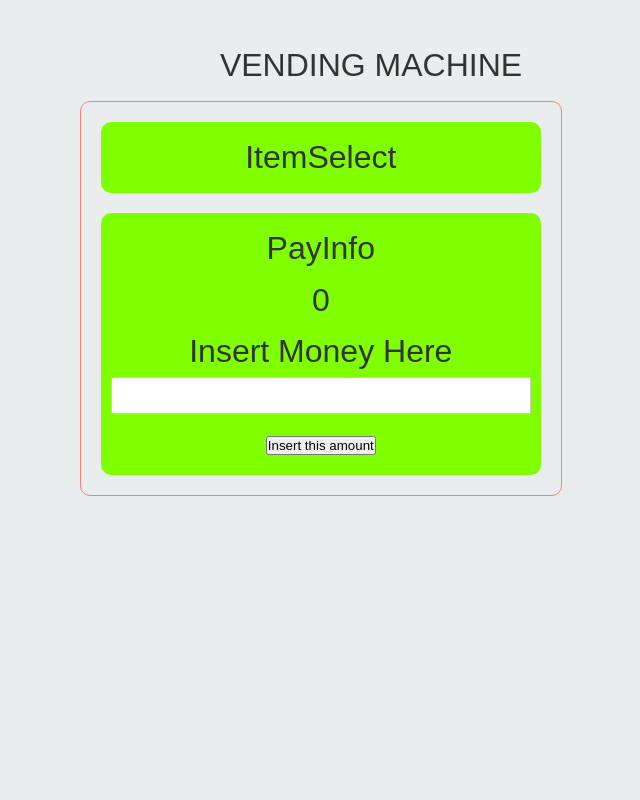
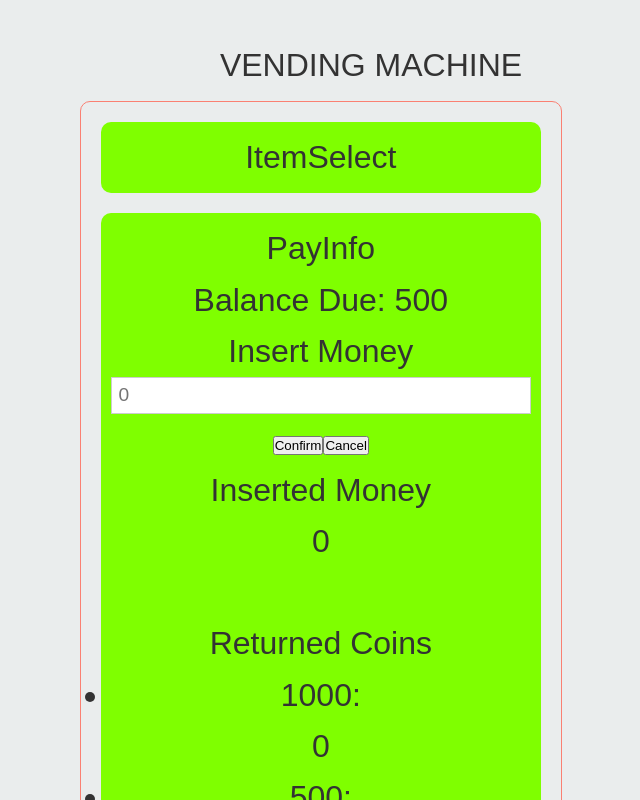
Before and after one commit to adam0tokyo/Quik-Vend, a React (Create React App) app: page / in a window 1280 px wide. Shown: the top 800 px of the page, without its empty margins (269-909 px from the left). Built offline with nearby package versions, Linux system fonts and the light colour scheme.

Commit message:
feat: basic change return functionality

```diff
--- a/src/App.tsx
+++ b/src/App.tsx
@@ -1,5 +1,5 @@
 import React, { useState } from 'react'
-// import logo from './logo.svg'; //TODO Make Logo
+// import logo from './logo.svg'; //TODO: Make Logo
 import styles from './App.module.css';
 import ItemSelect from './components/ItemSelect/ItemSelect';
 import PaymentSection from './components/PaymentSection/PaymentSection';
--- a/src/components/PaymentSection/PaymentSection.tsx
+++ b/src/components/PaymentSection/PaymentSection.tsx
@@ -6,35 +6,106 @@ interface IProps {
     moneyDue: number
 }
 
-interface CoinHolder {
-    [key: string]: number
+interface ReturnChange {
+    1000: number,
+    500: number,
+    100: number,
+    50: number,
+    10: number,
+    5: number,
+    1: number
+}
+
+const initialReturnChange: ReturnChange = {
+    "1000": 0,
+    "500": 0,
+    "100": 0,
+    "50": 0,
+    "10": 0,
+    "5": 0,
+    "1": 0,
 }
 
 const PaymentSection: React.FC<IProps> = ({ setMoneyDue, moneyDue }) => {
 
     const [insertMoney, setInsertMoney] = useState<number>(0);
-    // const [returnMoney, setReturnMoney] = useState<CoinHolder>({})
+    const [returnMoney, setReturnMoney] = useState<ReturnChange>(initialReturnChange)
+
+    // function changeMaker(insertedMoney: number, moneyDue: number) {
+    //     // const denominations = [1000, 500, 100, 50, 10, 5, 1];
+    //     let denomCount: number;
+    //     // const returnChange: CoinHolder = {};
+    //     let remainingChange = insertedMoney - moneyDue;
+    //     setMoneyDue(0);
+
+    //     denominations.forEach((denom) => {
+    //         if (Math.floor(remainingChange / denom) > 0) {
+    //             denomCount = Math.floor(remainingChange / denom);
+    //             returnChange[denom] = denomCount;
+    //             remainingChange = remainingChange % denom;
+    //         }
+    //     })
+    // }
+
+
+    function changeMaker() {
+        let remainingChange = insertMoney - moneyDue;
+
+        setMoneyDue(0);
+        let denomCount = 0;
+        let sortedDenominations = Object.entries(returnMoney).sort((a: number[], b: number[]) => Number(b[0]) - Number(a[0]))
+        // console.log(sortedDenominations);
+        //TODO: fix typing of this
+        let tempGuy: any = initialReturnChange;
+
+
+        sortedDenominations.forEach((denom) => {
+            //TODO: clean up function
+            if (Math.floor(remainingChange / Number(denom[1])) > 0) {
+                denomCount = Math.floor(remainingChange / Number(denom[0]));
+                console.log(denom[0], denom[1]);
+
+                tempGuy[denom[0]] = denomCount
+
+                // returnChange[denom] = denomCount;
+                remainingChange = remainingChange % Number(denom[0]);
+                console.log("remainingChange:", remainingChange);
+            }
+        })
+        console.log(tempGuy);
+        setReturnMoney(tempGuy)
+    }
 
 
     const handleChange = (e: React.ChangeEvent<HTMLInputElement>) => {
         setInsertMoney(Number(e.target.value))
     }
 
-    function changeMaker(insertedMoney: number, moneyDue: number): CoinHolder {
-        const denominations = [500, 100, 50, 10, 5, 1];
-        let denomCount: number;
-        const returnChange: CoinHolder = {};
-        let remainingChange = insertedMoney - moneyDue;
+    const handleCancel = () => {
+        setInsertMoney(0)
+    }
 
-        denominations.forEach((denom) => {
-            if (Math.floor(remainingChange / denom) > 0) {
-                denomCount = Math.floor(remainingChange / denom);
-                returnChange[denom] = denomCount;
-                remainingChange = remainingChange % denom;
-            }
+    const handleConfirm = () => {
+        //TODO: CONDITIONAL FOR NON-NUMBER, send alerts
+        if (insertMoney >= moneyDue) {
+            changeMaker();
+            setInsertMoney(0)
+            console.log(returnMoney);
+        }
+    }
+
+    const renderReturnMoney = (): JSX.Element[] => {
+        return Object.entries(returnMoney).sort((a: number[], b: number[]) => Number(b[0]) - Number(a[0])).map(denom => {
+            return (
+                <li className="List">
+                    <p>{denom[0]}:</p>
+                    <p>{denom[1]}</p>
+                </li >
+            )
         })
-        return returnChange
     }
+
+
 
     //use this to pay
     // const onSubmit = (e) => {
@@ -45,20 +116,29 @@ const PaymentSection: React.FC<IProps> = ({ setMoneyDue, moneyDue }) => {
     return (
         <div className={styles.griditem}>
             PayInfo <br />
-            {insertMoney}
+            Balance Due: {moneyDue}
+
             <form>
-                <label htmlFor='insertMoney'>Insert Money Here</label>
+                <label htmlFor='insertMoney'>Insert Money</label>
                 <input
                     type="number"
                     onChange={handleChange}
                     className="PayInfo-input"
                     name="age"
-                // value={insertMoney}
-                // placeholder="0"
+                    // value={insertMoney}
+                    placeholder="0"
                 />
                 {/* <button type="submit">Insert this amount</button> */}
+                <button type="reset" onClick={handleConfirm}>Confirm</button>
+                <button type="reset" onClick={handleCancel}>Cancel</button>
             </form>
-            <button type="reset">Insert this amount</button>
+            Inserted Money <br />
+            {insertMoney} <br />
+            <br />
+            Returned Coins
+            <ul>
+                {renderReturnMoney()}
+            </ul>
         </div>
     )
 }
```
